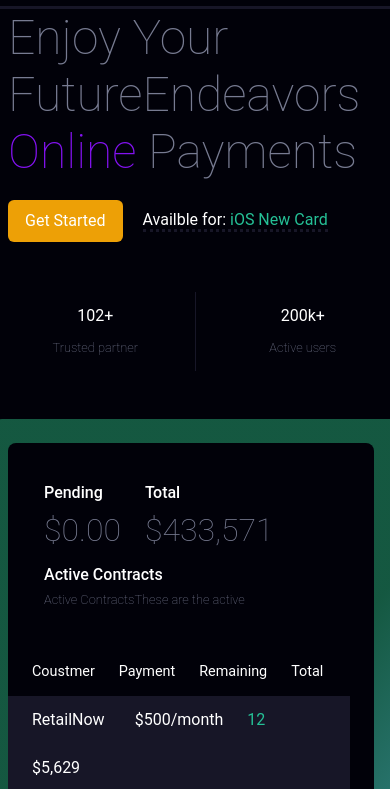
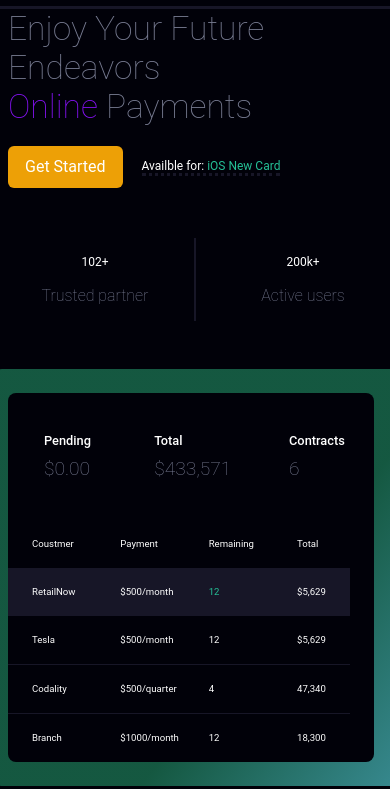
Before and after one commit to 3aly/alihefny-linmarcopycat, a plain HTML site: page index.html in a window 390 px wide. Shown: the part 52-841 px from the top of the page. Drawn offline with nearby package versions, Linux system fonts and the light colour scheme.

Commit message:
home fully support small screen

```diff
--- a/css/styles.css
+++ b/css/styles.css
@@ -2,12 +2,81 @@ body{
 
     background: #010109;
     font-family: 'Roboto', sans-serif;    color: white;
-    line-height: 3em;
+    line-height: 3rem;
     flex-direction: column;
     display: flex;
     justify-content: center;
 
 }
+
+.panel-bg{
+
+    background: rgb(33,143,100);
+    background: linear-gradient(127deg, rgba(33,143,100,0.6115488431700805) 63%, rgba(86, 212, 219, 0.655) 100%);
+}
+#Home #first-row #left #left-header{
+
+
+    font-size: 3.0rem ;
+}
+#Home #first-row #left{
+
+
+    font-size: 1.2rem ;
+}
+
+
+
+#Home #first-row #right{
+
+
+    font-size: 0.7rem ;
+}
+#Home #first-row #right p{
+
+
+    font-size: 1.7rem ;
+}
+#Home h6{
+
+
+    font-size: 1.0rem ;
+}
+
+@media screen and (max-width: 600px) {
+    #Home #first-row #left #left-header{
+
+
+        font-size: 2.1rem ;
+    }
+    #Home #first-row #left{
+
+
+        font-size: 0.75rem ;
+    }
+
+
+#Home #first-row #right{
+
+
+    font-size: 0.6rem ;
+}
+#Home #first-row #right p{
+
+
+    font-size: 1.2rem ;
+}
+#Home h6{
+
+
+    font-size: .8rem ;
+}
+#Home #second-row h4,#Home #second-row h4 p{
+
+
+    font-size: 0.8rem ;
+}
+  }
 section{
 
 
@@ -95,11 +164,6 @@ ul{
     list-style-type: none;
 }
 
-@media (max-width: 1300px) {
-    #Home #firstpanel #right{
-        width: 100%;
-    }
-}
 p{
 
     color:#777B91;
@@ -234,7 +298,6 @@ background-color: #1B1D25;
 
 }
 p{
-    font-size: 0.8em;
     font-weight: 10px;
     line-height: 1.2em;
 }
--- a/feauters.html
+++ b/feauters.html
@@ -14,8 +14,8 @@
 
 </head>
 <body>
-    <div class="row ">
-        <div class="col-11 offset-1">
+    <div class="row justify-content-center mx-1">
+        <div class="col-10">
             <div class="container rounded-5 row p-4 d-flex justify-content-center" style="background-color: #1B1D25;" id="firstpanel">
               <div class="row text-center p-5">
               <h1>Searmlessly Integrated</h1>
@@ -23,9 +23,10 @@
               </div>
               <div class="row align-items-center ">
 
-                <div class="container p-5 rounded-4 col offset-md-2 m-0 " style="background: rgb(19,193,129);
+                <div class="container p-5 rounded-4 col-md-6
+                col-12 m-0 " style="background: rgb(19,193,129);
                 background: linear-gradient(127deg, rgba(19,193,129,1) 12%, rgba(58,182,172,1) 100%);">
-                  <div class="col-10 p-2 offset-1">
+                  <div class="col-10 col-md-10 p-2 offset-1">
                   <div class="row p-2 m-2 rounded-1 align-items-center" style="background-color: #1B1D25;">
                     <div class="col-2">
                       <svg xmlns="http://www.w3.org/2000/svg"  viewBox="0 0 48 48" width="25px" height="25px"><path fill="#ff6f02" d="M31 7.002l13 1.686L33.296 19 31 7.002zM17 41L4 39.314 14.704 29 17 41z"/><path fill="#ff6f00" d="M8 24c0-8.837 7.163-16 16-16 1.024 0 2.021.106 2.992.29l.693-3.865C26.525 4.112 25.262 4.005 24 4.005c-11.053 0-20 8.947-20 20 0 4.844 1.686 9.474 4.844 13.051l3.037-2.629C9.468 31.625 8 27.987 8 24zM39.473 11.267l-3.143 2.537C38.622 16.572 40 20.125 40 24c0 8.837-7.163 16-16 16-1.029 0-2.033-.106-3.008-.292l-.676 3.771c1.262.21 2.525.317 3.684.317 11.053 0 20-8.947 20-20C44 19.375 42.421 14.848 39.473 11.267z"/></svg>                    </div>
@@ -78,7 +79,8 @@
 
 
                 </div>
-                <div class="col-5 offset-1 ">
+                <div class=" col-md-5
+                col-12 offset-1 ">
                   <div class="row align-items-center"  style="font-size: 1.5em;">
                     <div class="col-8 m-3 " style="border-bottom:2px solid rgb(154, 152, 152)">
                       <h4>With your existing <br>subcriptikon manager</h4>
@@ -220,6 +222,8 @@
 
           </div>
         </div>
+
+
       </div>
 
         <div class="row p-5 m-4 text-center justify-content-center">
--- a/home.html
+++ b/home.html
@@ -1,9 +1,9 @@
 
 <body>
-      <div class="row justify-content-between">
-        <div class="col-md-4 mx-2 col-12">
+      <div class="row justify-content-between align-items-center" id="first-row">
+        <div class="col-md-4 mx-2 col-12" id="left">
           <div class="row">
-              <p style="font-size: 3em;line-height: normal;">Enjoy Your <br> FutureEndeavors <br><span style="color:#8312F0 ;">Online</span> Payments</p>
+              <p id="left-header"style="line-height: normal;">Enjoy Your Future Endeavors <br><span style="color:#8312F0 ;">Online</span> Payments</p>
           </div>
           <div class="row">
             <div class="container"style="">
@@ -12,7 +12,7 @@
             </div>
           </div>
           <div class="row my-5 text-center">
-            <div class="col" style="border-right: 1px solid #171627 ;">
+            <div class="col" style="border-right: 2px solid #171627 ;">
               <span>102+</span>
               <p>Trusted partner</p>
             </div>
@@ -23,96 +23,93 @@
           </div>
 
         </div>
-          <div class=" p-4 rounded-2 col-md-6 mx-2 col-12 " style="background: rgb(33,143,100);
-          background: linear-gradient(127deg, rgba(33,143,100,0.6115488431700805) 63%, rgba(86, 212, 219, 0.655) 100%);">
+          <div class=" p-4 rounded-2 col-md-6 mx-2 col-12 panel-bg" id="right">
             <div class="container rounded-3 row" style="background-color: #010109;">
                <div class="row m-2">
 
                </div>
                <div class="row p-4 justify-content-between">
-                <div class="col col-md-2">
+                <div class="col-2">
                   <h6>Pending</h6>
-                  <p style="font-size: 2em;">$0.00</p>
+                  <p style="">$0.00</p>
                 </div>
-                <div class="col col-md-2">
+                <div class="col-2 ">
                   <h6>Total</h6>
-                  <p style="font-size: 2em;">$433,571</p>
+                  <p style="">$433,571</p>
                 </div>
-                <div class="col col-md-2">
 
-                </div>
-                <div class="col col-md-2">
-                  <h6>Active Contracts</h6>
-                  <p>Active ContractsThese are the active</p>
+                <div class="col-2 offset-1">
+                  <h6>Contracts</h6>
+                  <p>6</p>
                 </div>
               </div>
-              <div class="row justify-content-between" style="font-size: .9em;">
-                <div class="col">
+              <div class="row justify-content-between" style="">
+                <div class="col-2">
                   Coustmer
                 </div>
-                <div class="col">
+                <div class="col-2">
                   Payment
                 </div>
-                <div class="col" >
+                <div class="col-2" >
                   Remaining
                 </div>
-                <div class="col">
+                <div class="col-2">
                   Total
                 </div>
               </div>
               <div class="row justify-content-between"style="background-color:#171627;">
-                <div class="col" >
+                <div class="col-2" >
                   RetailNow
                 </div>
-                <div class="col">
+                <div class="col-2">
                   $500/month
                 </div>
-                <div class="col">
-                  <span style="color:#25C096;">12</span>
+                <div class="col-2"  style="color:#25C096;">
+                  12
                 </div>
-                <div class="col">
+                <div class="col-2">
                   $5,629
                 </div>
               </div>
-              <div class="row" style="border-bottom: 1px solid #171627;">
-                <div class="col">
+              <div class="row justify-content-between" style="border-bottom: 1px solid #171627;">
+                <div class="col-2">
                   Tesla
                 </div>
-                <div class="col">
+                <div class="col-2">
                   $500/month
                 </div>
-                <div class="col">
+                <div class="col-2">
                  12
                 </div>
-                <div class="col">
+                <div class="col-2">
                   $5,629
                 </div>
               </div>
-              <div class="row" style="border-bottom: 1px solid #171627;">
-                <div class="col">
+              <div class="row justify-content-between" style="border-bottom: 1px solid #171627;">
+                <div class="col-2">
                   Codality
                 </div>
-                <div class="col">
+                <div class="col-2">
                   $500/quarter
                 </div>
-                <div class="col">
+                <div class="col-2">
                   4
                 </div>
-                <div class="col">
+                <div class="col-2">
                   47,340
                 </div>
 
               </div>
-              <div class="row">
-                <div class="col">
+              <div class="row justify-content-between">
+                <div class="col-2">
                   Branch
                 </div>
-                <div class="col">
+                <div class="col-2">
                   $1000/month
                 </div>
-                <div class="col">
+                <div class="col-2">
                   12
-                </div><div class="col">
+                </div><div class="col-2">
                   18,300
                 </div>
               </div>
@@ -121,25 +118,25 @@
           </div>
 
       </div>
-      <div class="row p-5 m-5 justify-content-center " id="underhomepanel">
-        <div class="col-10 m-2 col-md-3">
+      <div class="row p-3 m-5 justify-content-between " id="second-row">
+        <div class="col-12 m-2 col-md-3 justify-content-center text-center">
           <svg xmlns="http://www.w3.org/2000/svg" width="30" height="30" fill="#EDA006" class="bi bi-cash-coin" viewBox="0 0 16 16">
             <path fill-rule="evenodd" d="M11 15a4 4 0 1 0 0-8 4 4 0 0 0 0 8zm5-4a5 5 0 1 1-10 0 5 5 0 0 1 10 0z"/><path d="M9.438 11.944c.047.596.518 1.06 1.363 1.116v.44h.375v-.443c.875-.061 1.386-.529 1.386-1.207 0-.618-.39-.936-1.09-1.1l-.296-.07v-1.2c.376.043.614.248.671.532h.658c-.047-.575-.54-1.024-1.329-1.073V8.5h-.375v.45c-.747.073-1.255.522-1.255 1.158 0 .562.378.92 1.007 1.066l.248.061v1.272c-.384-.058-.639-.27-.696-.563h-.668zm1.36-1.354c-.369-.085-.569-.26-.569-.522 0-.294.216-.514.572-.578v1.1h-.003zm.432.746c.449.104.655.272.655.569 0 .339-.257.571-.709.614v-1.195l.054.012z"/><path d="M1 0a1 1 0 0 0-1 1v8a1 1 0 0 0 1 1h4.083c.058-.344.145-.678.258-1H3a2 2 0 0 0-2-2V3a2 2 0 0 0 2-2h10a2 2 0 0 0 2 2v3.528c.38.34.717.728 1 1.154V1a1 1 0 0 0-1-1H1z"/><path d="M9.998 5.083 10 5a2 2 0 1 0-3.132 1.65 5.982 5.982 0 0 1 3.13-1.567z"/>
           </svg>
            <h4>Guaranteed safety</h4>
            <p>No need to worry myBank user data security is very safe</p>
         </div>
-        <div class="col-10 m-2 col-md-3">
+        <div class="col-12 m-2 col-md-3 justify-content-center text-center">
           <svg xmlns="http://www.w3.org/2000/svg" width="30" height="30" fill="#8312F0" class="bi bi-wallet2" viewBox="0 0 16 16">
             <path d="M12.136.326A1.5 1.5 0 0 1 14 1.78V3h.5A1.5 1.5 0 0 1 16 4.5v9a1.5 1.5 0 0 1-1.5 1.5h-13A1.5 1.5 0 0 1 0 13.5v-9a1.5 1.5 0 0 1 1.432-1.499L12.136.326zM5.562 3H13V1.78a.5.5 0 0 0-.621-.484L5.562 3zM1.5 4a.5.5 0 0 0-.5.5v9a.5.5 0 0 0 .5.5h13a.5.5 0 0 0 .5-.5v-9a.5.5 0 0 0-.5-.5h-13z"/>
           </svg>
           <h4>All in one app</h4>
         <p>You can use all types of banks in one myBank app</p>
        </div>
-       <div class="col-10 m-2 col-md-3">
+       <div class="col-12 m-2 col-md-3 justify-content-center text-center">
         <svg xmlns="http://www.w3.org/2000/svg" width="30" height="30" fill="#25C096" class="bi bi-bar-chart-fill" viewBox="0 0 16 16">
-  <path d="M1 11a1 1 0 0 1 1-1h2a1 1 0 0 1 1 1v3a1 1 0 0 1-1 1H2a1 1 0 0 1-1-1v-3zm5-4a1 1 0 0 1 1-1h2a1 1 0 0 1 1 1v7a1 1 0 0 1-1 1H7a1 1 0 0 1-1-1V7zm5-5a1 1 0 0 1 1-1h2a1 1 0 0 1 1 1v12a1 1 0 0 1-1 1h-2a1 1 0 0 1-1-1V2z"/>
-</svg>
+           <path d="M1 11a1 1 0 0 1 1-1h2a1 1 0 0 1 1 1v3a1 1 0 0 1-1 1H2a1 1 0 0 1-1-1v-3zm5-4a1 1 0 0 1 1-1h2a1 1 0 0 1 1 1v7a1 1 0 0 1-1 1H7a1 1 0 0 1-1-1V7zm5-5a1 1 0 0 1 1-1h2a1 1 0 0 1 1 1v12a1 1 0 0 1-1 1h-2a1 1 0 0 1-1-1V2z"/>
+        </svg>
         <h4>Keeping secrecy</h4>
         <p>Don't worrym we use ai technology to keep user data private</p>
      </div>
```
